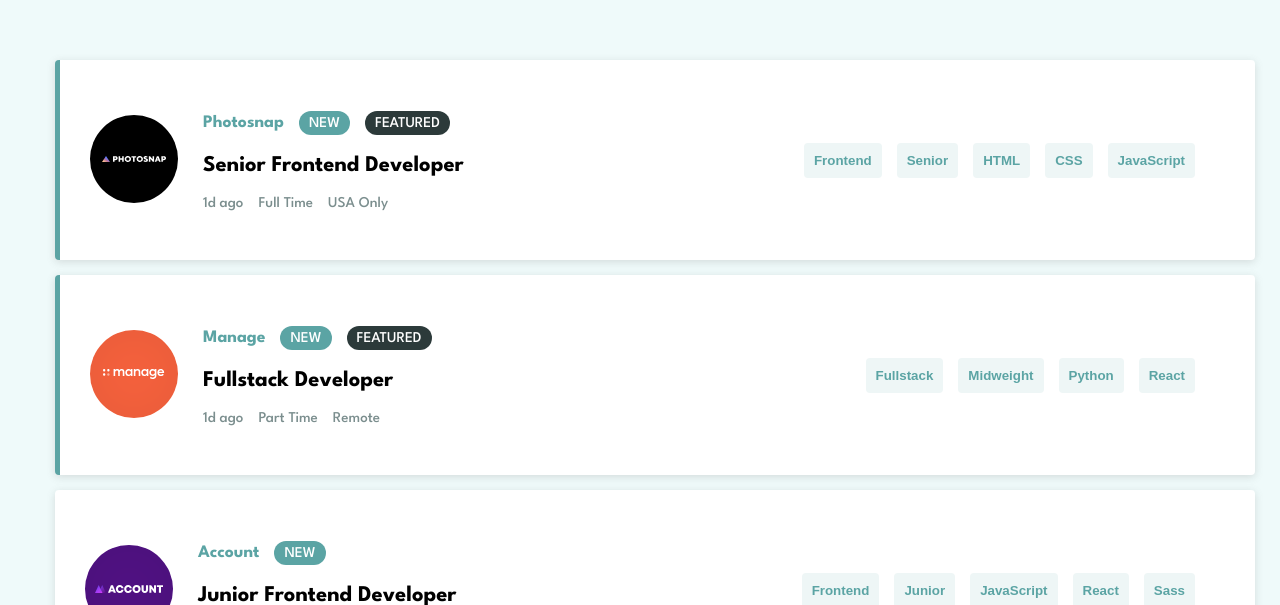
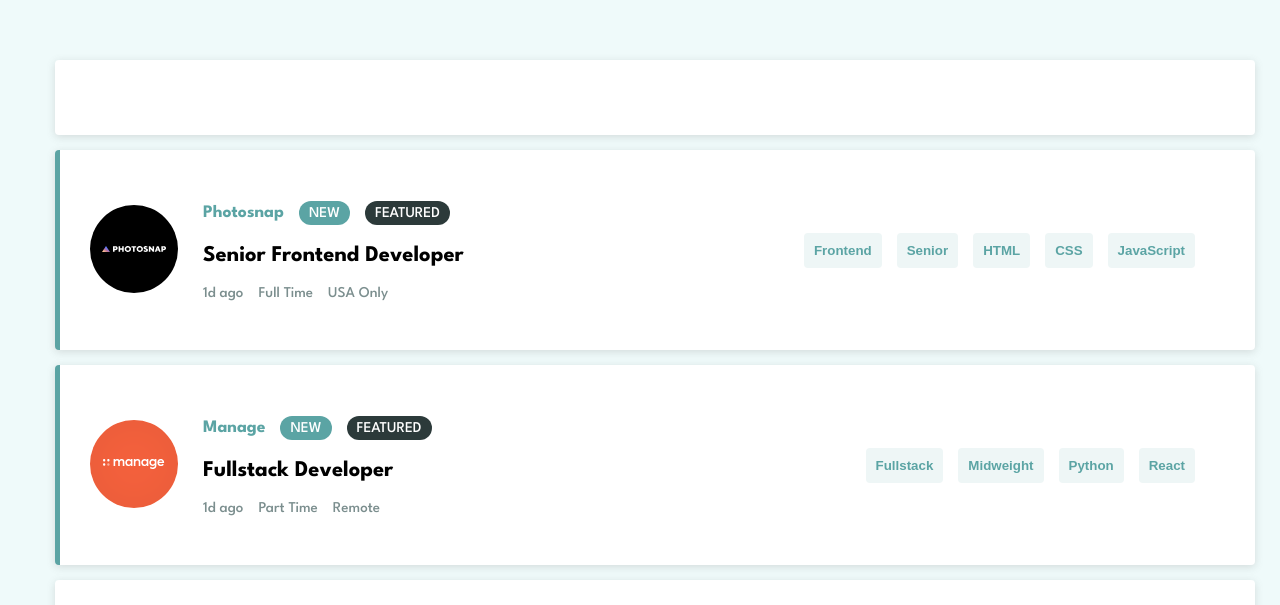
Before and after one commit to mbkosik/listing-jobs, a React (Create React App) app: page / in a window 1280 px wide. Shown: the part 195-800 px from the top of the page. Built offline with nearby package versions, Linux system fonts and the light colour scheme.

Commit message:
add FiltersBar component

```diff
--- a/src/components/atoms/FiltersBar/FiltersBar.module.scss
+++ b/src/components/atoms/FiltersBar/FiltersBar.module.scss
@@ -1,5 +1,13 @@
 @import './../../../styles/variables/index';
 
 .wrapper {
-  background-color: $dark-grayish;
+  display: flex;
+  align-items: center;
+  width: 100%;
+  height: 75px;
+  margin: 15px;
+  padding: 5px;
+  border-radius: 4px;
+  background-color: $white;
+  box-shadow: $boxShadow;
 }
--- a/src/components/atoms/FiltersBar/index.tsx
+++ b/src/components/atoms/FiltersBar/index.tsx
@@ -1,10 +1,6 @@
-import { FC } from 'react';
-import styles from './FiltersBar.module.scss';
+import { FC } from "react";
+import styles from "./FiltersBar.module.scss";
 
 export const FiltersBar: FC = () => {
-  return (
-    <div className={styles.wrapper}>
-      <h2>FiltersBar</h2>
-    </div>
-  );
+  return <div className={styles.wrapper} />;
 };
--- a/src/components/atoms/JobItem/JobItem.module.scss
+++ b/src/components/atoms/JobItem/JobItem.module.scss
@@ -9,7 +9,7 @@
   padding: 5px;
   border-radius: 4px;
   background-color: $white;
-  box-shadow: rgba(99, 99, 99, 0.2) 0px 2px 8px 0px;
+  box-shadow: $boxShadow;
 
   &.featured {
     border-left: 5px solid $primary-cyan;
@@ -47,6 +47,8 @@
         text-transform: uppercase;
         color: $white;
       }
+
+      // TODO: add mixin to .featured and .new??
     }
 
     .detailsWrapper {
--- a/src/components/organisms/JobList/index.tsx
+++ b/src/components/organisms/JobList/index.tsx
@@ -1,11 +1,13 @@
 import { FC } from "react";
 import styles from "./JobList.module.scss";
+import { FiltersBar } from "../../atoms/FiltersBar";
 import { JobItem } from "../../atoms/JobItem";
 import { JOB_DATA } from "./../../../data/data";
 
 export const JobList: FC = () => {
   return (
     <div className={styles.wrapper}>
+      <FiltersBar />
       {JOB_DATA.map((job) => (
         <JobItem
           job={job}
--- a/src/styles/style.scss
+++ b/src/styles/style.scss
@@ -7,3 +7,5 @@ body {
   background-color: $light-grayish-bg;
   color: $primary-cyan;
 }
+
+// TODO: add background-image
--- a/src/styles/variables/_index.scss
+++ b/src/styles/variables/_index.scss
@@ -1,3 +1,4 @@
 @import './breakpoints';
 @import './colors';
 @import './fonts';
+@import './theme';
--- /dev/null
+++ b/src/styles/variables/_theme.scss
@@ -0,0 +1 @@
+$boxShadow: rgba(99, 99, 99, 0.2) 0px 2px 8px 0px;
```
